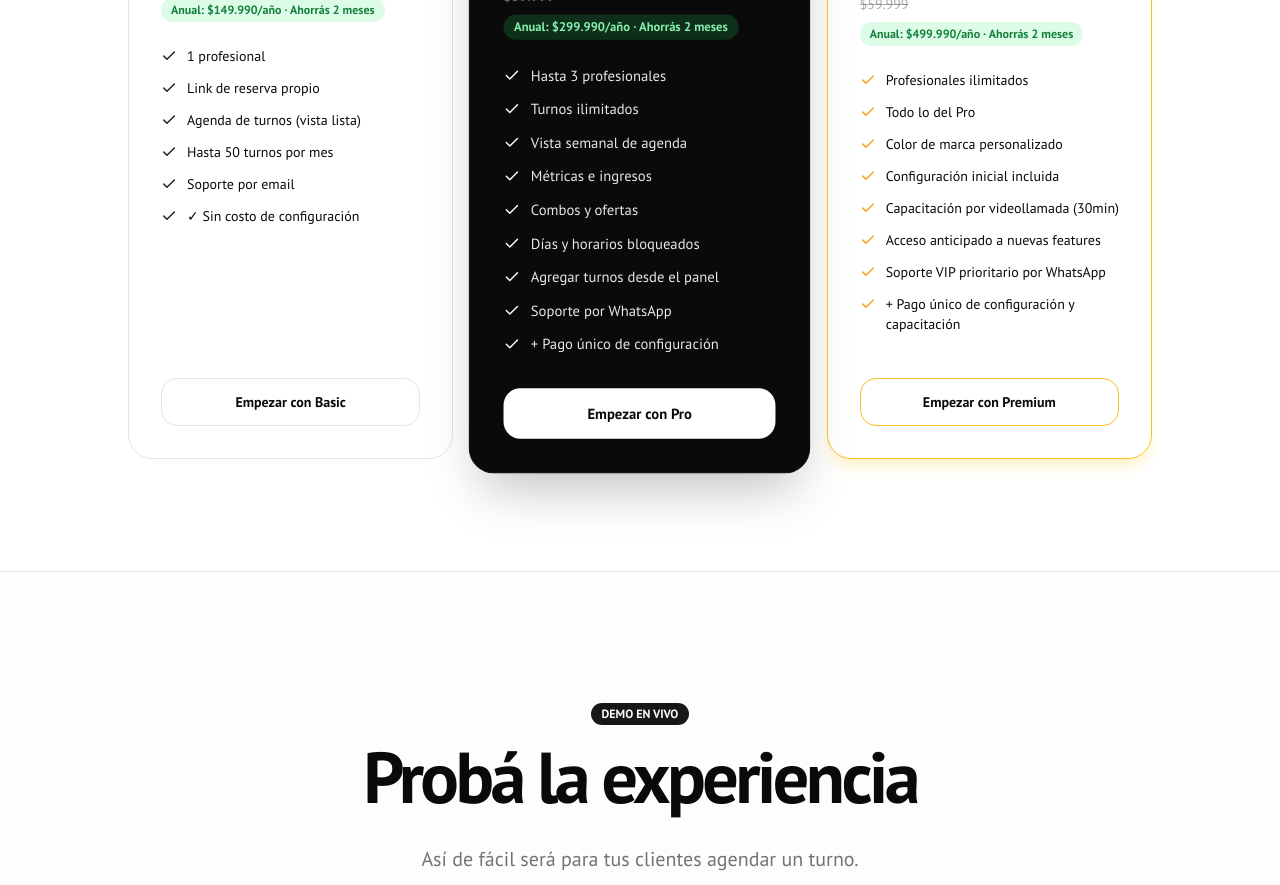
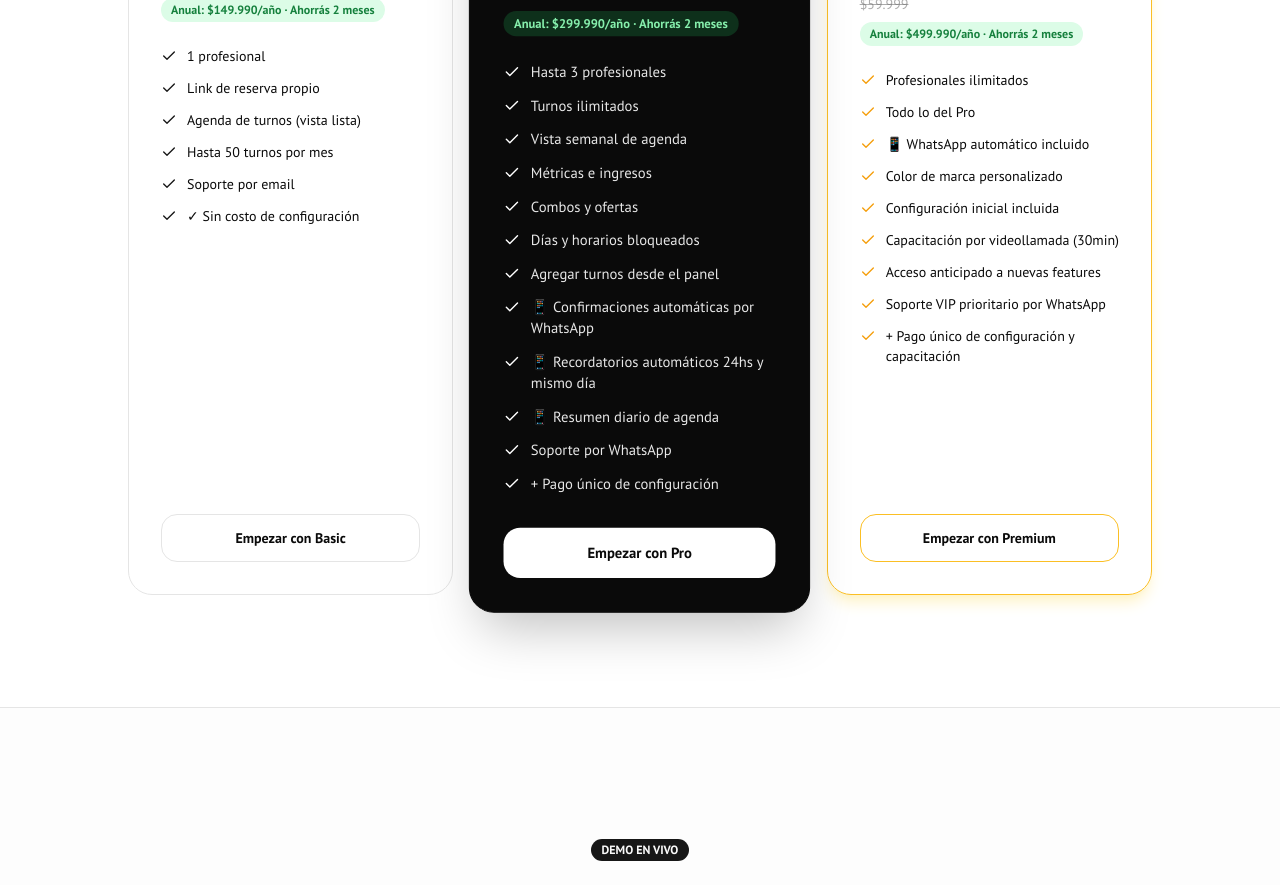
Before and after one commit to NahuelSchmidt/turnosYa-DEMO, a Next.js app: page / in a window 1280 px wide. Shown: the part 3740-4625 px from the top of the page. Built offline with nearby package versions, Linux system fonts and the light colour scheme; no server answers; the database is empty.

Commit message:
feat: agregar WhatsApp automatico en planes Pro y Premium

```diff
--- a/src/components/landing/PricingSection.tsx
+++ b/src/components/landing/PricingSection.tsx
@@ -46,6 +46,9 @@ const PLANS = [
       "Combos y ofertas",
       "Días y horarios bloqueados",
       "Agregar turnos desde el panel",
+      "📱 Confirmaciones automáticas por WhatsApp",
+      "📱 Recordatorios automáticos 24hs y mismo día",
+      "📱 Resumen diario de agenda",
       "Soporte por WhatsApp",
       "+ Pago único de configuración",
     ],
@@ -64,6 +67,7 @@ const PLANS = [
     features: [
       "Profesionales ilimitados",
       "Todo lo del Pro",
+      "📱 WhatsApp automático incluido",
       "Color de marca personalizado",
       "Configuración inicial incluida",
       "Capacitación por videollamada (30min)",
```
